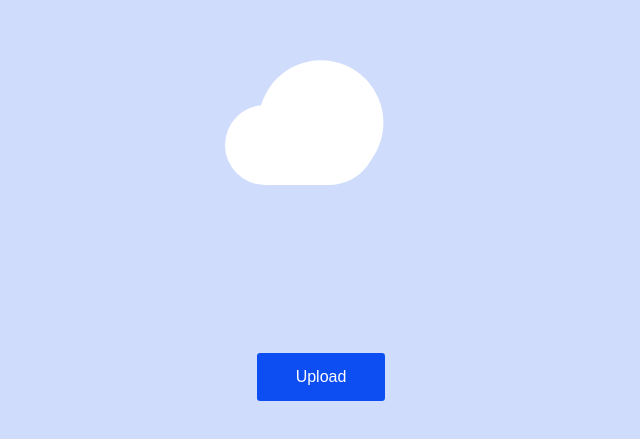
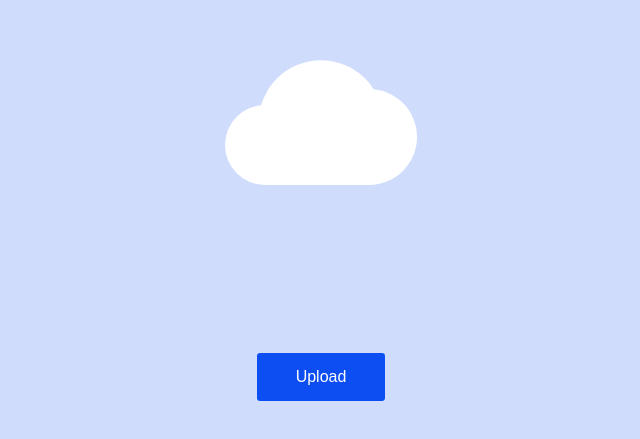
Before and after one commit to ravishankarsinghn/cloud-upload-bubbles, a plain HTML site: page index.html in a window 1280 px wide. Shown: the part 171-610 px from the top of the page, without its empty margins (319-959 px from the left). Drawn offline with Linux system fonts and the light colour scheme.

Commit message:
fixing some bug in CSS code

```diff
--- a/style.css
+++ b/style.css
@@ -201,8 +201,7 @@ main {
   transform: translate(-50%, 1em) scale(1);
 }
 
-.upload--running,
-.upload__cloud-right {
+.upload--running .upload__cloud-right {
   transform: translateX(-2.5em);
 }
 
```
